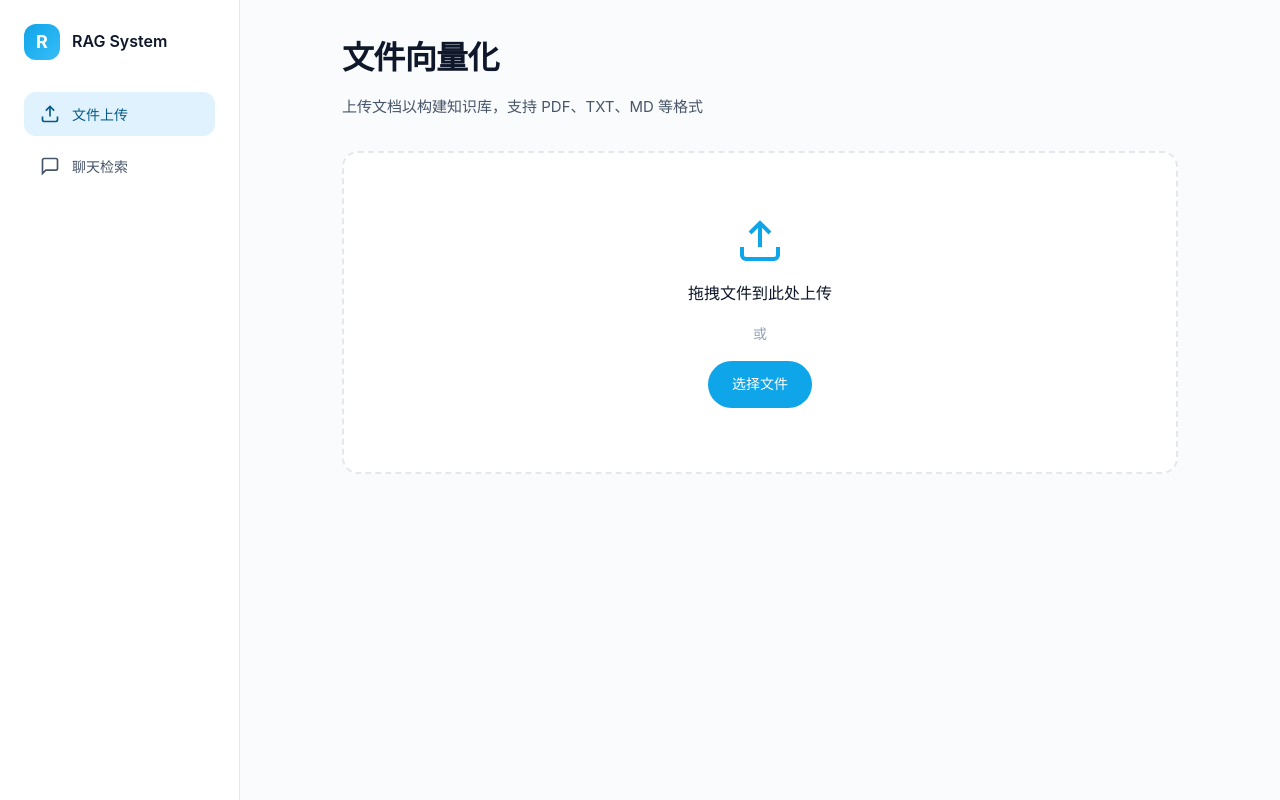
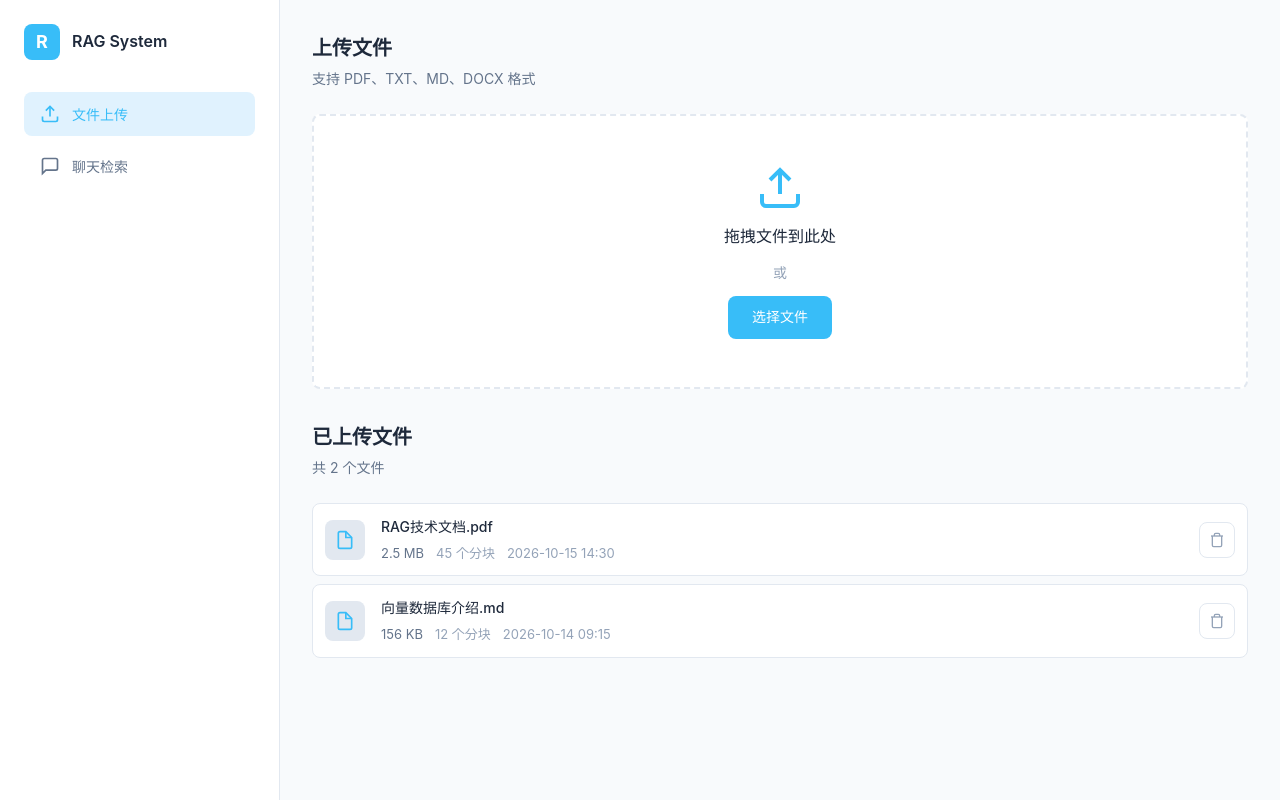
Before and after one commit to Liyuhnag/rag, a Vue app in the folder frontend/: page / in a window 1280 px wide. Built offline with nearby package versions, Linux system fonts and the light colour scheme.

Commit message:
feat: 合并文件列表与上传功能，应用淡色调设计

```diff
--- a/frontend/src/App.vue
+++ b/frontend/src/App.vue
@@ -50,32 +50,19 @@ const currentView = ref('upload')
 
 <style>
 :root {
-  --surface-0: #FAFBFC;
+  --surface-0: #F8FAFC;
   --surface-1: #FFFFFF;
-  --surface-2: #F5F7FA;
-  --surface-3: #EBF0F5;
-  --surface-4: #E1E8EF;
+  --surface-2: #F1F5F9;
+  --surface-3: #E2E8F0;
 
-  --accent: #0EA5E9;
+  --accent: #38BDF8;
   --accent-light: #E0F2FE;
-  --accent-dim: #075985;
 
-  --text-primary: #0F172A;
-  --text-secondary: #475569;
+  --text-primary: #1E293B;
+  --text-secondary: #64748B;
   --text-dim: #94A3B8;
 
   --border: #E2E8F0;
-
-  --radius-sm: 8px;
-  --radius-md: 12px;
-  --radius-lg: 16px;
-  --radius-full: 999px;
-
-  --spacing-xs: 8px;
-  --spacing-sm: 12px;
-  --spacing-md: 16px;
-  --spacing-lg: 24px;
-  --spacing-xl: 32px;
 
   --font-sans: -apple-system, BlinkMacSystemFont, 'Segoe UI', system-ui, sans-serif;
 }
@@ -95,7 +82,7 @@ body {
 
 .app {
   display: grid;
-  grid-template-columns: 240px 1fr;
+  grid-template-columns: 280px 1fr;
   height: 100vh;
   overflow: hidden;
 }
@@ -105,21 +92,21 @@ body {
   border-right: 1px solid var(--border);
   display: flex;
   flex-direction: column;
-  padding: var(--spacing-lg);
+  padding: 24px;
 }
 
 .logo {
   display: flex;
   align-items: center;
-  gap: var(--spacing-sm);
-  margin-bottom: var(--spacing-xl);
+  gap: 12px;
+  margin-bottom: 32px;
 }
 
 .logo-icon {
   width: 36px;
   height: 36px;
-  border-radius: var(--radius-md);
-  background: linear-gradient(135deg, #0EA5E9, #38BDF8);
+  border-radius: 8px;
+  background: var(--accent);
   display: flex;
   align-items: center;
   justify-content: center;
@@ -137,32 +124,26 @@ body {
 .nav {
   display: flex;
   flex-direction: column;
-  gap: var(--spacing-xs);
+  gap: 8px;
 }
 
 .nav-item {
   display: flex;
   align-items: center;
-  gap: var(--spacing-sm);
-  padding: var(--spacing-sm) var(--spacing-md);
+  gap: 12px;
+  padding: 12px 16px;
   background: transparent;
   border: none;
-  border-radius: var(--radius-md);
+  border-radius: 8px;
   color: var(--text-secondary);
   font-size: 14px;
   cursor: pointer;
-  transition: all 0.2s;
   text-align: left;
-}
-
-.nav-item:hover {
-  background: var(--surface-2);
-  color: var(--text-primary);
 }
 
 .nav-item.active {
   background: var(--accent-light);
-  color: var(--accent-dim);
+  color: var(--accent);
 }
 
 .nav-icon {
--- a/frontend/src/components/FileUpload.vue
+++ b/frontend/src/components/FileUpload.vue
@@ -1,7 +1,28 @@
 <script setup>
 import { ref } from 'vue'
 
-const files = ref([])
+// 已上传的文件列表（模拟数据）
+const uploadedFiles = ref([
+  {
+    id: 1,
+    name: 'RAG技术文档.pdf',
+    size: '2.5 MB',
+    chunks: 45,
+    status: 'completed',
+    uploadedAt: '2026-10-15 14:30'
+  },
+  {
+    id: 2,
+    name: '向量数据库介绍.md',
+    size: '156 KB',
+    chunks: 12,
+    status: 'completed',
+    uploadedAt: '2026-10-14 09:15'
+  }
+])
+
+// 待上传的文件
+const pendingFiles = ref([])
 const isDragging = ref(false)
 const uploadProgress = ref({})
 
@@ -18,8 +39,8 @@ const handleFileInput = (e) => {
 
 const addFiles = (newFiles) => {
   newFiles.forEach(file => {
-    if (!files.value.find(f => f.name === file.name)) {
-      files.value.push({
+    if (!pendingFiles.value.find(f => f.name === file.name)) {
+      pendingFiles.value.push({
         id: Date.now() + Math.random(),
         name: file.name,
         size: formatFileSize(file.size),
@@ -38,34 +59,65 @@ const formatFileSize = (bytes) => {
   return Math.round(bytes / Math.pow(k, i) * 100) / 100 + ' ' + sizes[i]
 }
 
-const removeFile = (id) => {
-  files.value = files.value.filter(f => f.id !== id)
+const removePendingFile = (id) => {
+  pendingFiles.value = pendingFiles.value.filter(f => f.id !== id)
+}
+
+const deleteUploadedFile = (id) => {
+  if (confirm('确定要删除这个文件吗？')) {
+    uploadedFiles.value = uploadedFiles.value.filter(f => f.id !== id)
+  }
 }
 
 const uploadFiles = async () => {
-  for (const fileItem of files.value) {
+  for (const fileItem of pendingFiles.value) {
     if (fileItem.status === 'pending') {
       fileItem.status = 'uploading'
       uploadProgress.value[fileItem.id] = 0
 
       // 模拟上传进度
+      await new Promise(resolve => {
         const interval = setInterval(() => {
           uploadProgress.value[fileItem.id] += 10
           if (uploadProgress.value[fileItem.id] >= 100) {
             clearInterval(interval)
             fileItem.status = 'completed'
+
+            // 移动到已上传列表
+            uploadedFiles.value.unshift({
+              id: Date.now() + Math.random(),
+              name: fileItem.name,
+              size: fileItem.size,
+              chunks: Math.floor(Math.random() * 50) + 5,
+              status: 'completed',
+              uploadedAt: new Date().toLocaleString('zh-CN', {
+                year: 'numeric',
+                month: '2-digit',
+                day: '2-digit',
+                hour: '2-digit',
+                minute: '2-digit'
+              })
+            })
+
+            resolve()
           }
         }, 200)
+      })
     }
   }
+
+  // 清空待上传列表
+  pendingFiles.value = pendingFiles.value.filter(f => f.status !== 'completed')
 }
 </script>
 
 <template>
-  <div class="upload-container">
-    <div class="upload-header">
-      <h1 class="title">文件向量化</h1>
-      <p class="subtitle">上传文档以构建知识库，支持 PDF、TXT、MD 等格式</p>
+  <div class="file-manager">
+    <!-- 上传区域 -->
+    <div class="upload-section">
+      <div class="section-header">
+        <h2 class="section-title">上传文件</h2>
+        <p class="section-desc">支持 PDF、TXT、MD、DOCX 格式</p>
       </div>
 
       <div
@@ -75,43 +127,43 @@ const uploadFiles = async () => {
         @dragover.prevent="isDragging = true"
         @dragleave.prevent="isDragging = false"
       >
-      <div class="drop-zone-content">
         <svg class="upload-icon" viewBox="0 0 24 24" fill="none" stroke="currentColor" stroke-width="2">
           <path d="M21 15v4a2 2 0 0 1-2 2H5a2 2 0 0 1-2-2v-4" />
           <polyline points="17 8 12 3 7 8" />
           <line x1="12" y1="3" x2="12" y2="15" />
         </svg>
-        <p class="drop-text">拖拽文件到此处上传</p>
-        <p class="drop-hint">或</p>
-        <label class="select-button">
+        <p class="drop-text">拖拽文件到此处</p>
+        <p class="drop-or">或</p>
+        <label class="select-btn">
           选择文件
           <input
             type="file"
             multiple
+            accept=".pdf,.txt,.md,.docx"
             @change="handleFileInput"
             style="display: none"
           />
         </label>
       </div>
-    </div>
 
-    <div v-if="files.length > 0" class="file-list">
-      <div class="file-list-header">
-        <h2 class="file-list-title">待处理文件 ({{ files.length }})</h2>
+      <!-- 待上传列表 -->
+      <div v-if="pendingFiles.length > 0" class="pending-list">
+        <div class="list-header">
+          <span class="list-title">待上传 ({{ pendingFiles.length }})</span>
           <button
-          class="upload-all-button"
+            class="upload-btn"
             @click="uploadFiles"
-          :disabled="files.every(f => f.status !== 'pending')"
+            :disabled="pendingFiles.every(f => f.status !== 'pending')"
           >
-          开始向量化
+            开始上传
           </button>
         </div>
 
-      <div class="files">
+        <div class="file-items">
           <div
-          v-for="fileItem in files"
-          :key="fileItem.id"
-          class="file-item"
+            v-for="file in pendingFiles"
+            :key="file.id"
+            class="file-item pending"
           >
             <div class="file-icon">
               <svg viewBox="0 0 24 24" fill="none" stroke="currentColor" stroke-width="2">
@@ -120,32 +172,23 @@ const uploadFiles = async () => {
               </svg>
             </div>
 
-          <div class="file-info">
-            <div class="file-name">{{ fileItem.name }}</div>
+            <div class="file-details">
+              <div class="file-name">{{ file.name }}</div>
               <div class="file-meta">
-              <span class="file-size">{{ fileItem.size }}</span>
-              <span
-                class="file-status"
-                :class="fileItem.status"
-              >
-                {{ fileItem.status === 'pending' ? '待处理' : fileItem.status === 'uploading' ? '处理中...' : '已完成' }}
+                <span class="file-size">{{ file.size }}</span>
+                <span class="file-status" :class="file.status">
+                  {{ file.status === 'pending' ? '待上传' : file.status === 'uploading' ? '上传中...' : '已完成' }}
                 </span>
               </div>
-            <div
-              v-if="fileItem.status === 'uploading'"
-              class="progress-bar"
-            >
-              <div
-                class="progress-fill"
-                :style="{ width: uploadProgress[fileItem.id] + '%' }"
-              ></div>
+              <div v-if="file.status === 'uploading'" class="progress">
+                <div class="progress-bar" :style="{ width: uploadProgress[file.id] + '%' }"></div>
               </div>
             </div>
 
             <button
-            class="remove-button"
-            @click="removeFile(fileItem.id)"
-            :disabled="fileItem.status === 'uploading'"
+              class="file-action"
+              @click="removePendingFile(file.id)"
+              :disabled="file.status === 'uploading'"
             >
               <svg viewBox="0 0 24 24" fill="none" stroke="currentColor" stroke-width="2">
                 <line x1="18" y1="6" x2="6" y2="18" />
@@ -156,51 +199,96 @@ const uploadFiles = async () => {
         </div>
       </div>
     </div>
+
+    <!-- 已上传文件列表 -->
+    <div class="uploaded-section">
+      <div class="section-header">
+        <h2 class="section-title">已上传文件</h2>
+        <p class="section-desc">共 {{ uploadedFiles.length }} 个文件</p>
+      </div>
+
+      <div class="file-items">
+        <div
+          v-for="file in uploadedFiles"
+          :key="file.id"
+          class="file-item uploaded"
+        >
+          <div class="file-icon">
+            <svg viewBox="0 0 24 24" fill="none" stroke="currentColor" stroke-width="2">
+              <path d="M13 2H6a2 2 0 0 0-2 2v16a2 2 0 0 0 2 2h12a2 2 0 0 0 2-2V9z" />
+              <polyline points="13 2 13 9 20 9" />
+            </svg>
+          </div>
+
+          <div class="file-details">
+            <div class="file-name">{{ file.name }}</div>
+            <div class="file-meta">
+              <span class="file-size">{{ file.size }}</span>
+              <span class="file-chunks">{{ file.chunks }} 个分块</span>
+              <span class="file-date">{{ file.uploadedAt }}</span>
+            </div>
+          </div>
+
+          <button
+            class="file-action"
+            @click="deleteUploadedFile(file.id)"
+          >
+            <svg viewBox="0 0 24 24" fill="none" stroke="currentColor" stroke-width="2">
+              <polyline points="3 6 5 6 21 6" />
+              <path d="M19 6v14a2 2 0 0 1-2 2H7a2 2 0 0 1-2-2V6m3 0V4a2 2 0 0 1 2-2h4a2 2 0 0 1 2 2v2" />
+            </svg>
+          </button>
+        </div>
+      </div>
+    </div>
+  </div>
 </template>
 
 <style scoped>
-.upload-container {
-  max-width: 900px;
+.file-manager {
+  max-width: 1000px;
   margin: 0 auto;
-  padding: var(--spacing-xl);
+  padding: 32px;
+  display: grid;
+  gap: 32px;
 }
 
-.upload-header {
-  margin-bottom: var(--spacing-xl);
+.upload-section,
+.uploaded-section {
+  display: grid;
+  gap: 24px;
 }
 
-.title {
-  font-size: clamp(24px, 4vw, 32px);
-  font-weight: 600;
-  margin-bottom: var(--spacing-sm);
-  letter-spacing: -0.02em;
+.section-header {
+  display: grid;
+  gap: 4px;
 }
 
-.subtitle {
+.section-title {
+  font-size: 20px;
+  font-weight: 600;
+  color: var(--text-primary);
+}
+
+.section-desc {
+  font-size: 14px;
   color: var(--text-secondary);
-  font-size: 15px;
 }
 
 .drop-zone {
   border: 2px dashed var(--border);
-  border-radius: var(--radius-lg);
+  border-radius: 8px;
   background: var(--surface-1);
-  padding: var(--spacing-xl);
-  margin-bottom: var(--spacing-xl);
-  transition: all 0.2s;
+  padding: 48px 24px;
+  display: flex;
+  flex-direction: column;
+  align-items: center;
+  gap: 12px;
 }
 
 .drop-zone.dragging {
   border-color: var(--accent);
-  background: var(--surface-2);
-}
-
-.drop-zone-content {
-  display: flex;
-  flex-direction: column;
-  align-items: center;
-  gap: var(--spacing-md);
-  padding: var(--spacing-xl) 0;
+  background: var(--accent-light);
 }
 
 .upload-icon {
@@ -214,86 +302,84 @@ const uploadFiles = async () => {
   color: var(--text-primary);
 }
 
-.drop-hint {
+.drop-or {
   font-size: 14px;
   color: var(--text-dim);
 }
 
-.select-button {
-  padding: var(--spacing-sm) var(--spacing-lg);
+.select-btn {
+  padding: 10px 24px;
+  background: var(--accent);
+  color: #FFFFFF;
+  border-radius: 8px;
+  font-size: 14px;
+  font-weight: 500;
+  cursor: pointer;
+}
+
+.pending-list {
+  background: var(--surface-2);
+  border-radius: 8px;
+  padding: 16px;
+  display: grid;
+  gap: 16px;
+}
+
+.list-header {
+  display: flex;
+  justify-content: space-between;
+  align-items: center;
+}
+
+.list-title {
+  font-size: 16px;
+  font-weight: 600;
+  color: var(--text-primary);
+}
+
+.upload-btn {
+  padding: 8px 20px;
   background: var(--accent);
   color: #FFFFFF;
   border: none;
-  border-radius: var(--radius-full);
+  border-radius: 8px;
   font-size: 14px;
   font-weight: 500;
   cursor: pointer;
-  transition: all 0.2s;
 }
 
-.select-button:hover {
-  background: var(--accent-dim);
-}
-
-.file-list {
-  background: var(--surface-1);
-  border-radius: var(--radius-lg);
-  padding: var(--spacing-lg);
-}
-
-.file-list-header {
-  display: flex;
-  justify-content: space-between;
-  align-items: center;
-  margin-bottom: var(--spacing-md);
-}
-
-.file-list-title {
-  font-size: 18px;
-  font-weight: 600;
-}
-
-.upload-all-button {
-  padding: var(--spacing-sm) var(--spacing-lg);
-  background: var(--accent);
-  color: #FFFFFF;
-  border: none;
-  border-radius: var(--radius-full);
-  font-size: 14px;
-  font-weight: 500;
-  cursor: pointer;
-  transition: all 0.2s;
-}
-
-.upload-all-button:hover:not(:disabled) {
-  background: var(--accent-dim);
-}
-
-.upload-all-button:disabled {
+.upload-btn:disabled {
   opacity: 0.5;
   cursor: not-allowed;
 }
 
-.files {
-  display: flex;
-  flex-direction: column;
-  gap: var(--spacing-sm);
+.file-items {
+  display: grid;
+  gap: 8px;
 }
 
 .file-item {
   display: grid;
   grid-template-columns: 40px 1fr auto;
-  gap: var(--spacing-md);
+  gap: 16px;
   align-items: center;
-  padding: var(--spacing-md);
-  background: var(--surface-2);
-  border-radius: var(--radius-md);
+  padding: 12px;
+  border-radius: 8px;
+}
+
+.file-item.pending {
+  background: var(--surface-1);
+}
+
+.file-item.uploaded {
+  background: var(--surface-1);
+  border: 1px solid var(--border);
 }
 
 .file-icon {
   width: 40px;
   height: 40px;
-  border-radius: var(--radius-sm);
+  border-radius: 8px;
   background: var(--surface-3);
   display: flex;
   align-items: center;
@@ -306,8 +392,10 @@ const uploadFiles = async () => {
   height: 20px;
 }
 
-.file-info {
+.file-details {
   min-width: 0;
+  display: grid;
+  gap: 4px;
 }
 
 .file-name {
@@ -317,17 +405,13 @@ const uploadFiles = async () => {
   white-space: nowrap;
   overflow: hidden;
   text-overflow: ellipsis;
-  margin-bottom: 4px;
 }
 
 .file-meta {
   display: flex;
-  gap: var(--spacing-sm);
+  gap: 12px;
   font-size: 13px;
-}
-
-.file-size {
-  color: var(--text-dim);
+  color: var(--text-secondary);
 }
 
 .file-status {
@@ -339,48 +423,46 @@ const uploadFiles = async () => {
 }
 
 .file-status.completed {
-  color: #6EE7B7;
+  color: #10B981;
+}
+
+.file-chunks,
+.file-date {
+  color: var(--text-dim);
+}
+
+.progress {
+  margin-top: 8px;
+  height: 4px;
+  background: var(--surface-3);
+  border-radius: 4px;
+  overflow: hidden;
 }
 
 .progress-bar {
-  margin-top: 8px;
-  height: 4px;
-  background: var(--surface-4);
-  border-radius: var(--radius-full);
-  overflow: hidden;
+  height: 100%;
+  background: var(--accent);
 }
 
-.progress-fill {
-  height: 100%;
-  background: var(--accent);
-  transition: width 0.3s;
-}
-
-.remove-button {
-  width: 32px;
-  height: 32px;
-  border-radius: var(--radius-sm);
+.file-action {
+  width: 36px;
+  height: 36px;
+  border-radius: 8px;
   background: transparent;
-  border: none;
+  border: 1px solid var(--border);
   color: var(--text-dim);
   cursor: pointer;
   display: flex;
   align-items: center;
   justify-content: center;
-  transition: all 0.2s;
 }
 
-.remove-button:hover:not(:disabled) {
-  background: var(--surface-3);
-  color: var(--text-primary);
-}
-
-.remove-button:disabled {
+.file-action:disabled {
   opacity: 0.3;
   cursor: not-allowed;
 }
 
-.remove-button svg {
+.file-action svg {
   width: 16px;
   height: 16px;
 }
```
Lines whose indentation alone changed are shown as unchanged.
